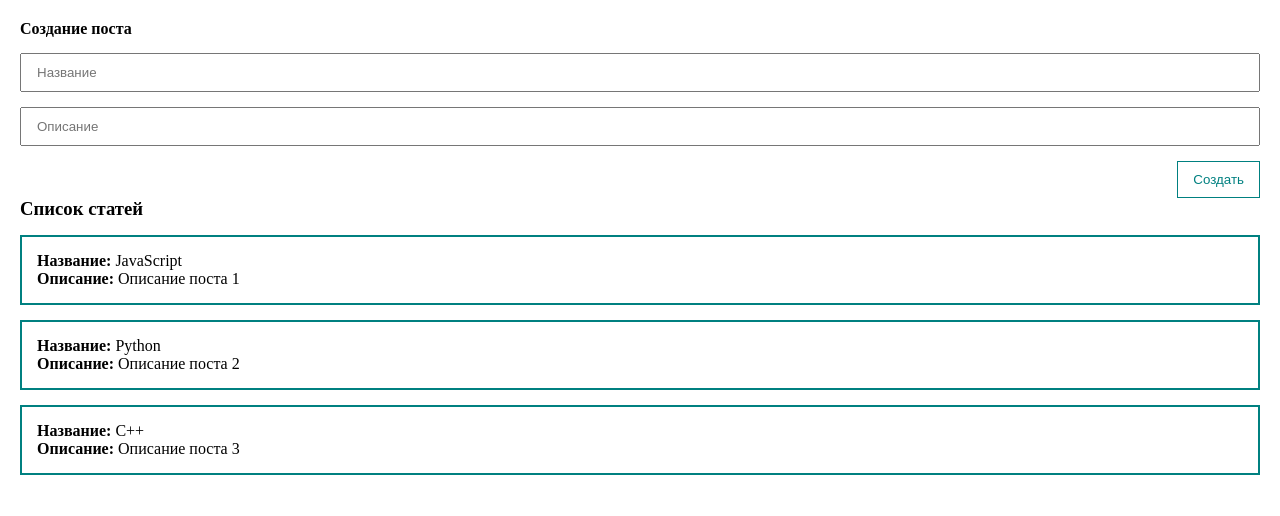
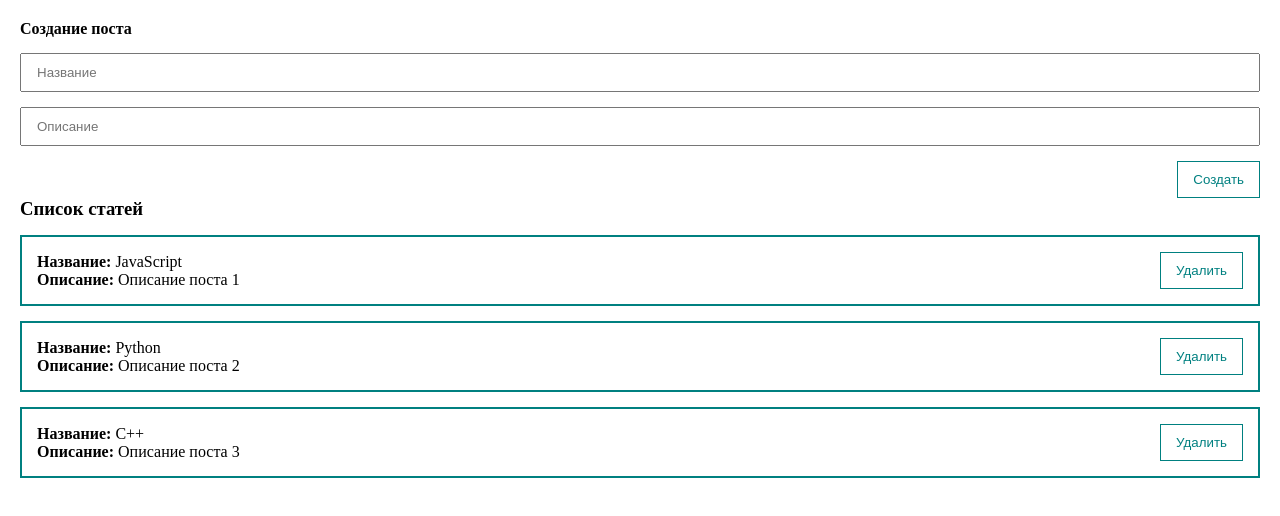
Before and after one commit to ua4wne/vue3_course, a Vue app: page / in a window 1280 px wide. Shown: the top 516 px of the page. Built offline with nearby package versions, Linux system fonts and the light colour scheme.

Commit message:
add UI button

```diff
--- a/src/components/PostForm.vue
+++ b/src/components/PostForm.vue
@@ -13,12 +13,13 @@
             type="text"
             placeholder="Описание"
         >
-        <button
+        <my-button
             class="btn"
+            style="align-self: flex-end; margin-top: 15px;"
             @click="createPost"
         >
             Создать
-        </button>
+        </my-button>
     </form>
 </template>
 
@@ -50,14 +51,7 @@
         display:flex;
         flex-direction: column;
     }
-    .btn{
-        margin-top: 15px;
-        align-self: flex-end;
-        padding: 10px 15px;
-        background: none;
-        color: teal;
-        border: 1px solid teal
-    }
+
     .input{
         width: 100%;
         border: 1px solod teal;
--- a/src/components/PostItem.vue
+++ b/src/components/PostItem.vue
@@ -1,7 +1,12 @@
 <template>
     <div class="post">
-        <div><strong>Название:</strong> {{ post.title }}</div>
-        <div><strong>Описание:</strong> {{ post.body }}</div>
+        <div>
+            <div><strong>Название:</strong> {{ post.title }}</div>
+            <div><strong>Описание:</strong> {{ post.body }}</div>
+        </div>
+        <div class post__btn>
+            <my-button>Удалить</my-button>
+        </div>
     </div>
 </template>
 
@@ -21,5 +26,8 @@
         padding: 15px;
         border: 2px solid teal;
         margin-top: 15px;
+        display: flex;
+        align-items: center;
+        justify-content: space-between;
     }
 </style>
--- /dev/null
+++ b/src/components/UI/MyButton.vue
@@ -0,0 +1,20 @@
+<template>
+    <button class="btn">
+        <slot></slot>
+    </button>
+</template>
+
+<script>
+    export default {
+        name: 'my-button'
+    }
+</script>
+
+<style scoped>
+    .btn{
+        padding: 10px 15px;
+        background: none;
+        color: teal;
+        border: 1px solid teal
+    }
+</style>
--- /dev/null
+++ b/src/components/UI/index.js
@@ -0,0 +1,5 @@
+import MyButton from "@/components/UI/MyButton"
+
+export default [
+    MyButton
+]
--- a/src/main.js
+++ b/src/main.js
@@ -1,6 +1,10 @@
 import { createApp } from 'vue'
+import App from './App.vue'
+import components from '@/components/UI'
 
-import App from './App.vue'
+const app = createApp(App)
+components.forEach(component =>{
+    app.component(component.name, component)
+})
 
-
-createApp(App).mount('#app')
+app.mount('#app')
```
